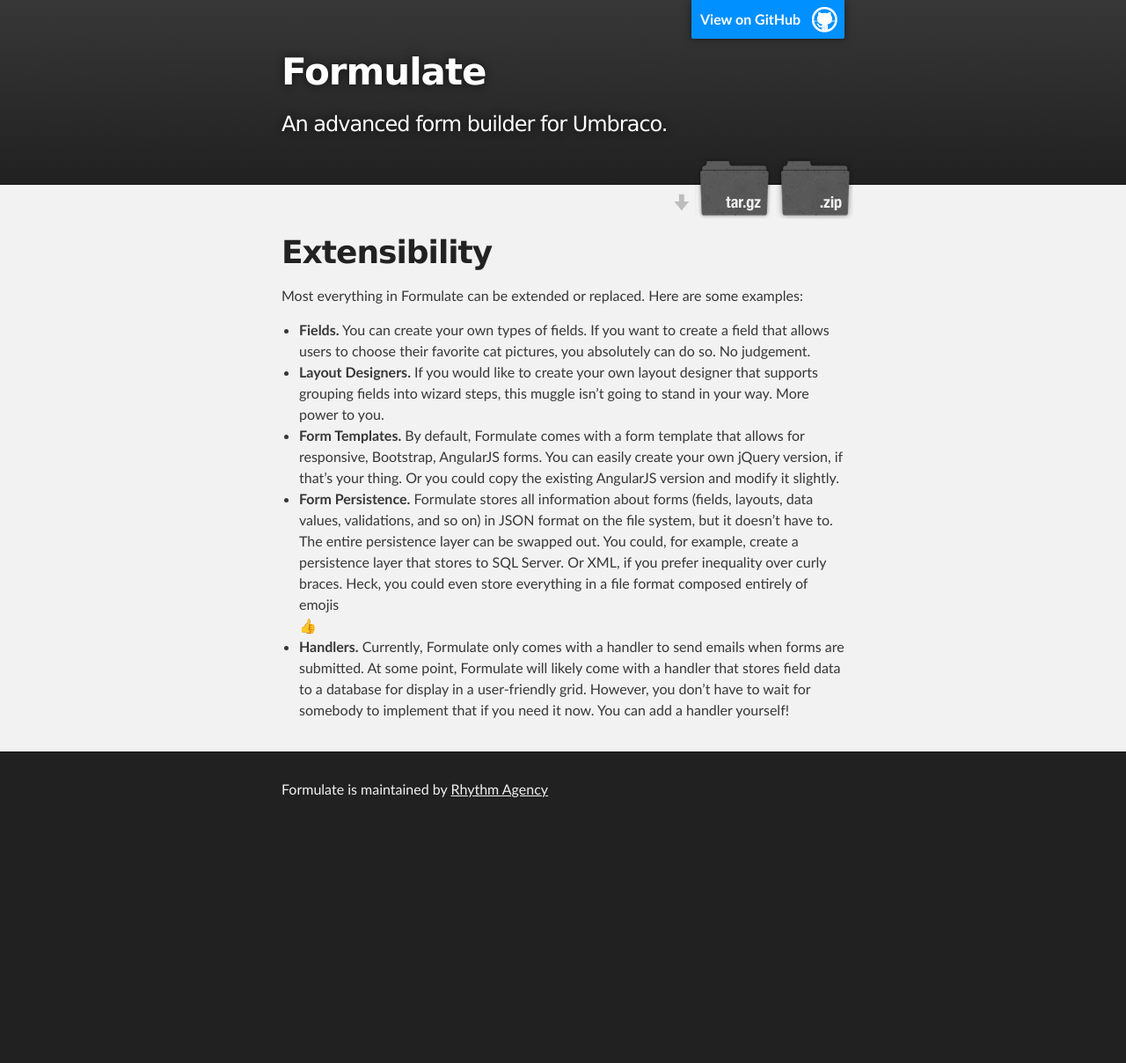
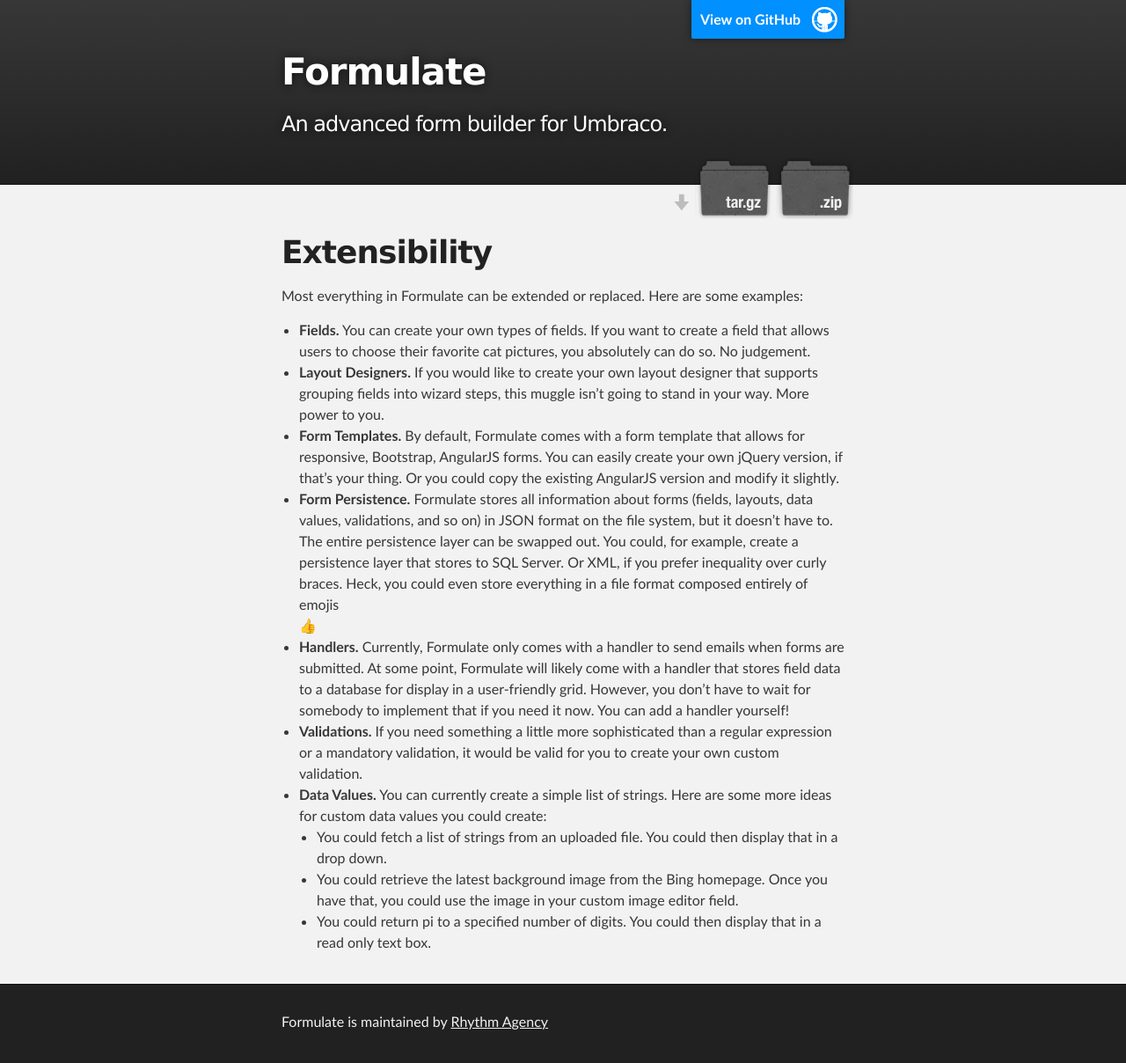
Before and after one commit to rhythmagency/formulate, a Jekyll site: the page built from extensibility.md, in a window 1280 px wide. Shown: the whole page at 88% size. Built offline with Jekyll 4.4.1, drawn with Linux system fonts in a browser that asks for light colours; emoji names are drawn with the system emoji font; before the commit the page ends 944 px from its top, so only the background shows below that.

Commit message:
Added about 8 items to the roadmap and to extensibility. — Doc Ock

```diff
--- a/extensibility.md
+++ b/extensibility.md
@@ -12,3 +12,8 @@
 * **Form Persistence.** Formulate stores all information about forms (fields, layouts, data values, validations, and so on) in JSON format on the file system, but it doesn't have to. The entire persistence layer can be swapped out. You could, for example, create a persistence layer that stores to SQL Server. Or XML, if you prefer inequality over curly braces. Heck, you could even store everything in a file format composed entirely of emojis
 :+1:
 * **Handlers.** Currently, Formulate only comes with a handler to send emails when forms are submitted. At some point, Formulate will likely come with a handler that stores field data to a database for display in a user-friendly grid. However, you don't have to wait for somebody to implement that if you need it now. You can add a handler yourself!
+* **Validations.** If you need something a little more sophisticated than a regular expression or a mandatory validation, it would be valid for you to create your own custom validation.
+* **Data Values.** You can currently create a simple list of strings. Here are some more ideas for custom data values you could create:
+  * You could fetch a list of strings from an uploaded file. You could then display that in a drop down.
+  * You could retrieve the latest background image from the Bing homepage. Once you have that, you could use the image in your custom image editor field.
+  * You could return pi to a specified number of digits. You could then display that in a read only text box.
```
Also changed, not shown: roadmap.md (added, +13 -0 lines).
